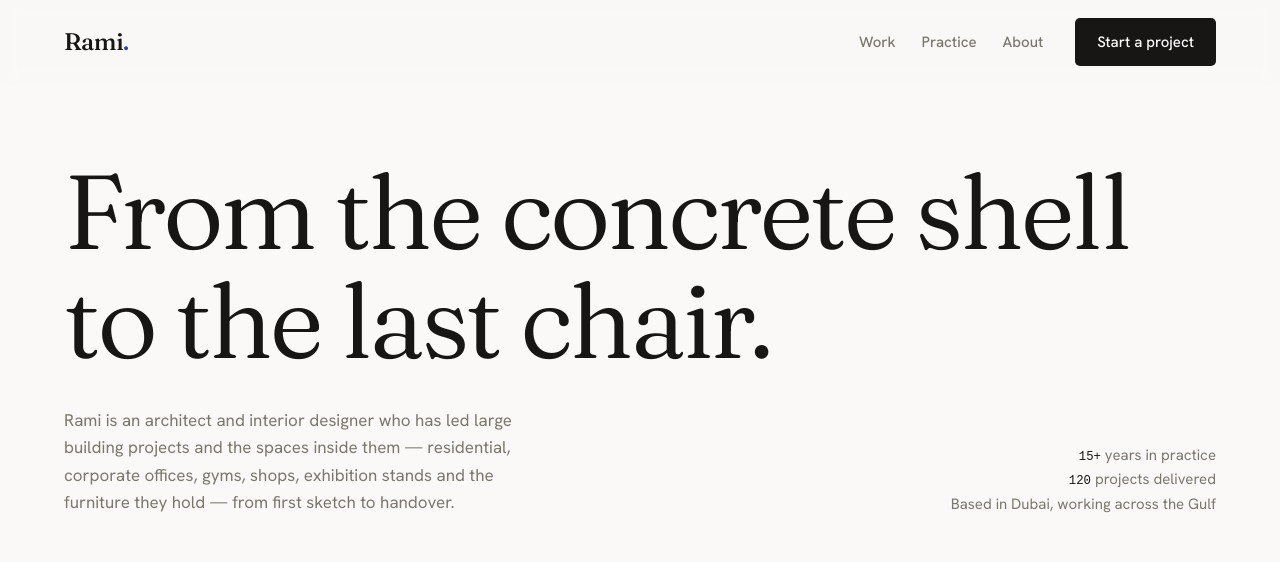
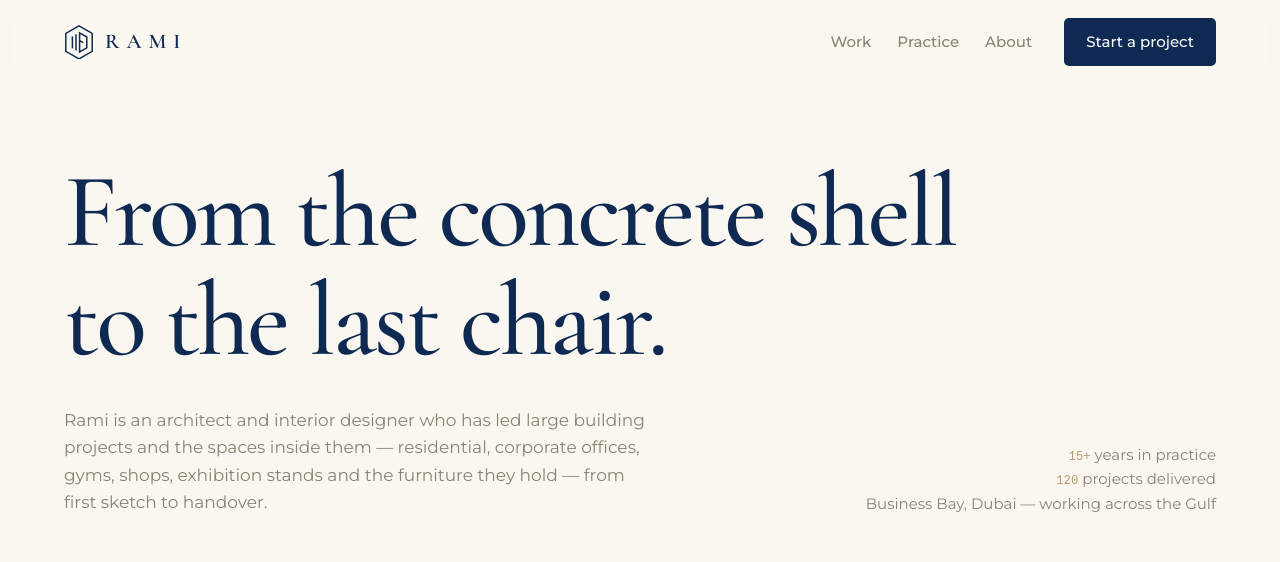
Before and after one commit to SARIFIAAR/rami-portfolio, a plain HTML site: page index.html in a window 1280 px wide. Shown: the top 562 px of the page. Drawn offline with nearby package versions, Linux system fonts and the light colour scheme; grey boxes are pictures that could not be loaded; a web font is replaced by a local one.

Commit message:
Adopt RAMI Decoration brand guidelines
Co-Authored-By: Claude Fable 5 <noreply@anthropic.com>
Claude-Session: https://claude.ai/code/session_01YRLqSeUw6sUhRaVc61eb4a

```diff
--- a/index.html
+++ b/index.html
@@ -3,21 +3,21 @@
 <head>
   <meta charset="UTF-8">
   <meta name="viewport" content="width=device-width, initial-scale=1.0">
-  <title>Rami — Architecture &amp; Interior Design</title>
-  <meta name="description" content="Rami is an architect and interior designer delivering buildings, workplaces, gyms, retail, exhibition stands, furniture and interiors across the Gulf.">
-  <meta property="og:title" content="Rami — Architecture & Interior Design">
+  <title>RAMI Decoration — Design &amp; Fit Out, Dubai</title>
+  <meta name="description" content="RAMI Decoration Design & Fit Out LLC — buildings, interiors, joinery and furniture across the Gulf, from sketch to handover. Business Bay, Dubai.">
+  <meta property="og:title" content="RAMI Decoration — Design & Fit Out">
   <meta property="og:description" content="From the concrete shell to the last chair. Architecture, interiors and furniture across the Gulf.">
   <meta property="og:type" content="website">
   <link rel="preconnect" href="https://fonts.googleapis.com">
   <link rel="preconnect" href="https://fonts.gstatic.com" crossorigin>
-  <link href="https://fonts.googleapis.com/css2?family=Fraunces:opsz,wght@9..144,340;9..144,400;9..144,500&family=Hanken+Grotesk:wght@400;500;600&family=Spline+Sans+Mono:wght@400;500&display=swap" rel="stylesheet">
+  <link href="https://fonts.googleapis.com/css2?family=Cormorant+Garamond:wght@400;500;600&family=Montserrat:wght@400;500;600&family=Spline+Sans+Mono:wght@400;500&display=swap" rel="stylesheet">
   <link rel="stylesheet" href="styles.css">
 </head>
 <body>
 
   <header class="site-header" id="top">
     <nav class="nav" aria-label="Main">
-      <a class="wordmark" href="#top">Rami<span class="wordmark-dot" aria-hidden="true">.</span></a>
+      <a class="wordmark" href="#top"><svg viewBox="0 0 100 116" fill="none" stroke="currentColor" stroke-width="5" aria-hidden="true"><path d="M50 3 L94 28 L94 88 L50 113 L6 88 L6 28 Z"/><line x1="28" y1="38" x2="28" y2="78"/><line x1="40" y1="31" x2="40" y2="85"/><path d="M52 26 L76 40 L76 76 L52 90 Z"/><line x1="52" y1="52" x2="64" y2="59"/></svg>RAMI</a>
       <div class="nav-links">
         <a href="#work">Work</a>
         <a href="#practice">Practice</a>
@@ -45,7 +45,7 @@
         <div class="hero-meta">
           <p><span class="mono">15+</span> years in practice</p>
           <p><span class="mono">120</span> projects delivered</p>
-          <p>Based in Dubai, working across the Gulf</p>
+          <p>Business Bay, Dubai — working across the Gulf</p>
         </div>
       </div>
       <figure class="hero-figure">
@@ -305,8 +305,8 @@
       <h2 class="contact-title">Have a site, a shell,<br>or just an idea?</h2>
       <p class="contact-lede">Send the brief as it exists today — a plot plan, a floor plate, or a sentence.</p>
       <div class="contact-actions">
-        <a class="btn btn-solid" href="mailto:hello@rami.design">hello@rami.design</a>
-        <a class="btn btn-outline" href="tel:+971500000000">+971 50 000 0000</a>
+        <a class="btn btn-solid" href="mailto:info@ramidecoration.com">info@ramidecoration.com</a>
+        <a class="btn btn-outline" href="tel:+971507139764">+971 50 713 9764</a>
       </div>
     </section>
 
@@ -316,11 +316,11 @@
   <footer class="titleblock" aria-label="Site information">
     <div class="tb-cell tb-wide">
       <span class="tb-label">Project</span>
-      <span>Portfolio — Rami, Architecture &amp; Interior Design</span>
+      <span>Portfolio — RAMI Decoration Design &amp; Fit Out LLC</span>
     </div>
     <div class="tb-cell">
       <span class="tb-label">Location</span>
-      <span>Dubai, UAE</span>
+      <span>Business Bay, Dubai</span>
     </div>
     <div class="tb-cell">
       <span class="tb-label">Sheet</span>
--- a/styles.css
+++ b/styles.css
@@ -1,17 +1,19 @@
-/* Rami — Architecture & Interior Design
-   Palette: bone canvas, ink, stone gray, drafting blue. */
+/* RAMI Decoration — Design & Fit Out
+   Brand palette: ink navy, bronze gold, champagne, ivory (see brand/rami/). */
 
 :root {
-  --bone: #FAF9F7;
+  --bone: #FAF7F1;
   --white: #FFFFFF;
-  --ink: #171614;
-  --stone: #7B776F;
-  --hairline: #E7E4DE;
-  --blue: #2743A6;
-  --blue-pale: #EDF0FA;
+  --ink: #0E2A52;
+  --stone: #8A8272;
+  --hairline: #DDD3C0;
+  --blue: #B49B6C;
+  --blue-pale: #F3EDE0;
+  --champagne: #EDE4D4;
+  --rami-blue: #004CAA;
 
-  --serif: 'Fraunces', Georgia, serif;
-  --sans: 'Hanken Grotesk', 'Helvetica Neue', sans-serif;
+  --serif: 'Cormorant Garamond', Georgia, serif;
+  --sans: 'Montserrat', 'Helvetica Neue', sans-serif;
   --mono: 'Spline Sans Mono', 'SF Mono', monospace;
 
   --pad: clamp(20px, 5vw, 72px);
@@ -37,9 +39,9 @@ a { color: inherit; }
 
 h2 {
   font-family: var(--serif);
-  font-weight: 400;
-  font-size: clamp(28px, 3.6vw, 44px);
-  letter-spacing: -0.02em;
+  font-weight: 500;
+  font-size: clamp(30px, 3.8vw, 46px);
+  letter-spacing: 0.01em;
   line-height: 1.1;
 }
 
@@ -69,7 +71,7 @@ h2 {
 .btn:active { transform: scale(0.98); }
 
 .btn-solid { background: var(--ink); color: var(--white); }
-.btn-solid:hover { background: #33312D; }
+.btn-solid:hover { background: #1C3E6E; }
 
 .btn-outline {
   border: 1px solid var(--hairline);
@@ -83,7 +85,7 @@ h2 {
   position: sticky;
   top: 0;
   z-index: 10;
-  background: rgba(250, 249, 247, 0.86);
+  background: rgba(250, 247, 241, 0.88);
   backdrop-filter: blur(10px);
   -webkit-backdrop-filter: blur(10px);
   border-bottom: 1px solid transparent;
@@ -99,14 +101,17 @@ h2 {
 }
 
 .wordmark {
+  display: flex;
+  align-items: center;
+  gap: 11px;
   font-family: var(--serif);
-  font-size: 24px;
-  font-weight: 500;
-  letter-spacing: -0.02em;
+  font-size: 21px;
+  font-weight: 600;
+  letter-spacing: 7px;
   text-decoration: none;
   margin-right: auto;
 }
-.wordmark-dot { color: var(--blue); }
+.wordmark svg { width: 30px; flex: none; }
 
 .nav-links { display: flex; gap: 26px; }
 .nav-links a {
@@ -124,7 +129,7 @@ h2 {
 
 .hero-title {
   font-family: var(--serif);
-  font-weight: 340;
+  font-weight: 500;
   font-size: clamp(44px, 8.2vw, 118px);
   line-height: 1.04;
   letter-spacing: -0.03em;
@@ -157,7 +162,7 @@ h2 {
 .hero-lede { max-width: 52ch; color: var(--stone); }
 
 .hero-meta { color: var(--stone); font-size: 15px; text-align: right; }
-.hero-meta .mono { color: var(--ink); }
+.hero-meta .mono { color: var(--blue); }
 
 .hero-figure {
   margin-top: clamp(36px, 6vh, 72px);
```
